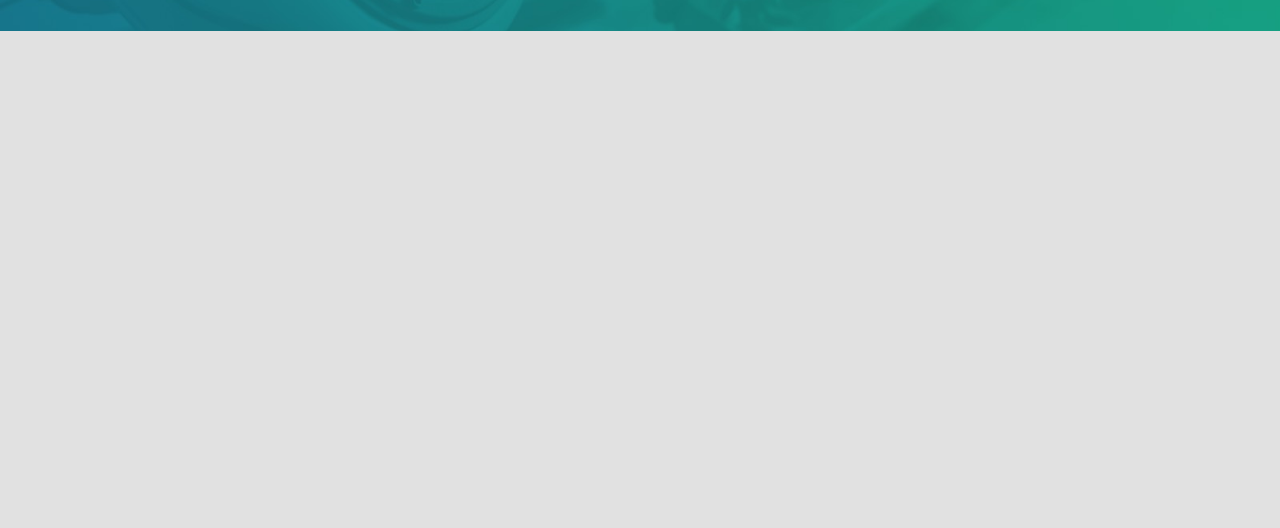
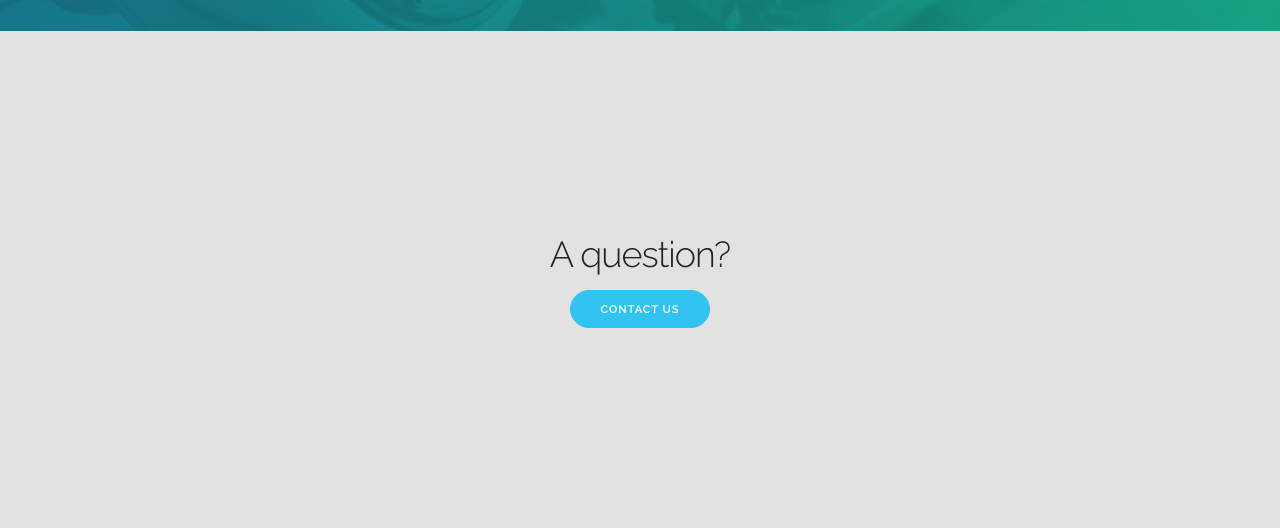
Before and after one commit to geokrety/GeoKrety-mole-name, a Python web app: template app/templates/index.html in a window 1280 px wide. Shown: the part 2369-2897 px from the top of the page. Before the commit the page ends 2400 px from the top, so only its background shows below. Run offline with Jinja, Linux system fonts and the light colour scheme; the template is opened without the code that fills it, so the values that code supplies are empty; some libraries are stand-ins or nearby versions.

Commit message:
Add a contact link

```diff
--- a/app/templates/base.html
+++ b/app/templates/base.html
@@ -41,6 +41,13 @@
 
 {% block content %}{% endblock %}
 
+<div class="section">
+  <div class="container">
+    <h3 class="section-heading">{{_('A question?')}}</h3>
+    <a href="mailto:geokrety@gmail.com?subject=%5BThe%20mole%20with%20no%20name%5D%20Contact%20" class="button button-primary">{{_('Contact us')}}</a>
+  </div>
+</div>
+
   <!-- End Document
   –––––––––––––––––––––––––––––––––––––––––––––––––– -->
 
```
